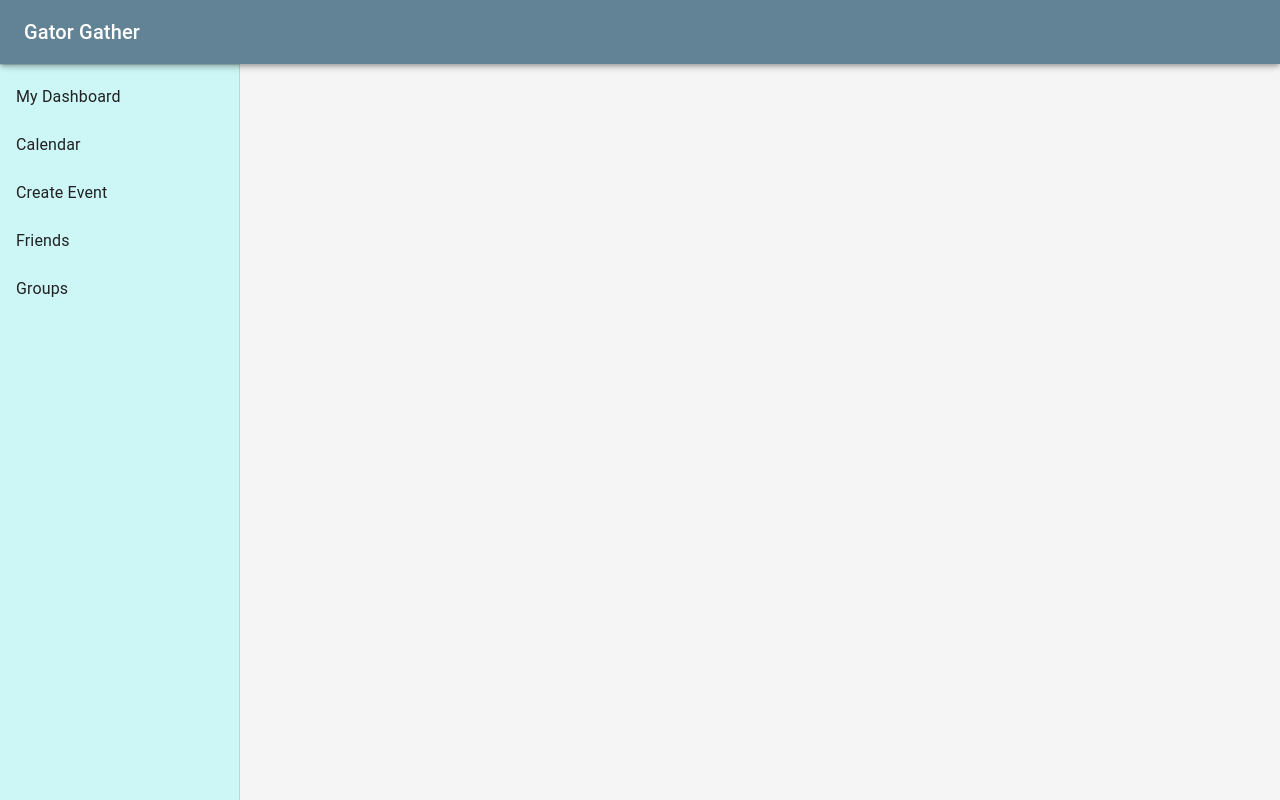
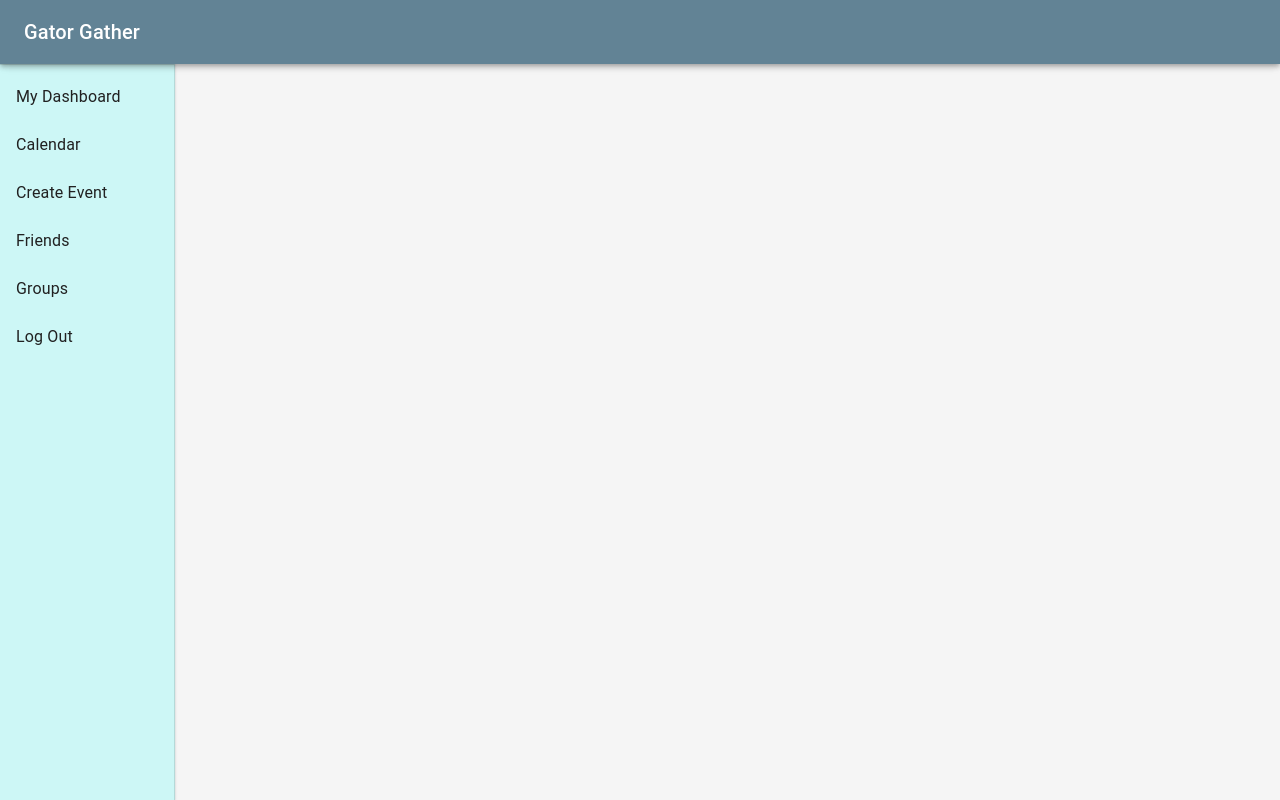
Before and after one commit to 7k-Luca/Gator-Gather, a React (Create React App) app: page / in a window 1280 px wide. Built offline with nearby package versions, Linux system fonts and the light colour scheme.

Commit message:
Created All of the Routes and Pages Files

```diff
--- a/src/App.js
+++ b/src/App.js
@@ -4,10 +4,17 @@ import {BrowserRouter as Router, Routes, Route } from 'react-router-dom';
 import { ThemeProvider } from '@mui/material/styles';
 
 // pages
+import Dashboard from './pages/Dashboard';
+import Calendar from './pages/Calendar';
+import CreateEvent from './pages/CreateEvent';
+import Friends from './pages/Friends';
+import Groups from './pages/Groups';
 import Signup from './pages/Signup';
 import Login from './pages/Login';
-import Dashboard from './pages/Dashboard';
 import Err from './pages/Err';
+
+// components
+import Navigation from './components/Navigation';
 
 // theme
 import Theme from './Theme';
@@ -16,11 +23,18 @@ function App() {
   return (
     <ThemeProvider theme={Theme}>
       <Router>
+        <Navigation/>
         <Routes>
-          <Route path="/" exact element={<Dashboard/>}/>
-          <Route path="/Login" element={<Login/>}/>
-          <Route path="/Signup" element={<Signup/>}/>
-          {/* 404 page */}
+          {/* Logged In */}
+          <Route path="/dashboard" element={<Dashboard/>}/>
+          <Route path="/calendar" element={<Calendar/>}/>
+          <Route path="/create-event" element={<CreateEvent/>}/>
+          <Route path="/friends" element={<Friends/>}/>
+          <Route path="/groups" element={<Groups/>}/>
+
+          {/* Not Logged In */}
+          <Route path="/login" element={<Login/>}/>
+          <Route path="/signup" element={<Signup/>}/>
           <Route path="*" element={<Err/>} />
         </Routes>
       </Router>
--- a/src/components/Navigation.js
+++ b/src/components/Navigation.js
@@ -14,56 +14,41 @@ import ChevronLeftIcon from '@mui/icons-material/ChevronLeft';
 import MenuIcon from '@mui/icons-material/Menu';
 import Theme from '../Theme';
 
+import { Link } from "react-router-dom";
+
 export default function Navbar() {
-    const [open, setOpen] = useState(true);
-
-    const handleDrawerOpen = () => {
-        setOpen(true);
-    };
-
-    const handleDrawerClose = () => {
-        setOpen(false);
-    };
+    const routes = [
+        { text: 'My Dashboard', link: '/dashboard' },
+        { text: 'Calendar', link: '/calendar' },
+        { text: 'Create Event', link: '/create-event' },
+        { text: 'Friends', link: '/friends' },
+        { text: 'Groups', link: '/groups' },
+        { text: 'Log Out', link: '/login' },
+    ];
 
     return (
         <Box >
             <CssBaseline />
-            <AppBar
-                position="sticky"
-                sx={{
-                    zIndex: (theme) => theme.zIndex.drawer + 1,
-                }}
-            >
+            <AppBar position="fixed" sx={{ zIndex: (theme) => theme.zIndex.drawer + 1 }}>
                 <Toolbar>
-                <IconButton
-                    color="inherit"
-                    aria-label="open drawer"
-                    onClick={handleDrawerOpen}
-                    edge="start"
-                    sx={{
-                    marginRight: '36px',
-                    ...(open && { display: 'none' }),
-                    }}
-                >
-                    <MenuIcon />
-                </IconButton>
-                <Typography variant="h6" noWrap component="div">
-                    Gator Gather
-                </Typography>
+                    <Typography variant="h6" noWrap component="div">
+                        Gator Gather
+                    </Typography>
                 </Toolbar>
             </AppBar>
             <Drawer
-                variant="permanent"
+                variant='permanent'
                 sx={{
-                width: 240,
+                position: 'fixed',
                 flexShrink: 0,
                 '& .MuiDrawer-paper': {
-                    width: 240,
+                    width: 175,
                     boxSizing: 'border-box',
+                    boxShadow: 1,
                     backgroundColor: Theme.palette.secondary.main,
                 },
                 }}
-                open={open}
+                open={true}
             >
                 <Toolbar
                 sx={{
@@ -73,17 +58,15 @@ export default function Navbar() {
                     px: [1],
                 }}
                 >
-                <IconButton onClick={handleDrawerClose}>
-                    <ChevronLeftIcon />
-                </IconButton>
+                    {/* This Toolbar creates space before the List */}
                 </Toolbar>
                 <Divider />
                 <List>
-                {['My Dashboard', 'Calendar', 'Create Event', 'Friends', 'Groups'].map((text, index) => (
-                    <ListItem button key={text}>
-                    <ListItemText primary={text} />
-                    </ListItem>
-                ))}
+                    {routes.map((route, index) => (
+                        <ListItem key={index} button component={Link} to={route.link}>
+                            <ListItemText primary={route.text} />
+                        </ListItem>
+                    ))}
                 </List>
             </Drawer>
         </Box>
--- /dev/null
+++ b/src/pages/Calendar.js
@@ -0,0 +1,7 @@
+import React from 'react'
+
+export default function Calendar() {
+    return (
+        <div>Calendar</div>
+    )
+}
--- /dev/null
+++ b/src/pages/CreateEvent.js
@@ -0,0 +1,7 @@
+import React from 'react'
+
+export default function CreateEvent() {
+    return (
+        <div>CreateEvent</div>
+    )
+}
--- a/src/pages/Dashboard.js
+++ b/src/pages/Dashboard.js
@@ -6,7 +6,6 @@ import Navigation from '../components/Navigation'
 export default function Dashboard() {
     return (
         <div>
-            <Navigation/>
             Dashboard
         </div>
     )
--- /dev/null
+++ b/src/pages/Friends.js
@@ -0,0 +1,7 @@
+import React from 'react'
+
+export default function Friends() {
+    return (
+        <div>Friends</div>
+    )
+}
--- /dev/null
+++ b/src/pages/Groups.js
@@ -0,0 +1,7 @@
+import React from 'react'
+
+export default function Groups() {
+    return (
+        <div>Groups</div>
+    )
+}
```
